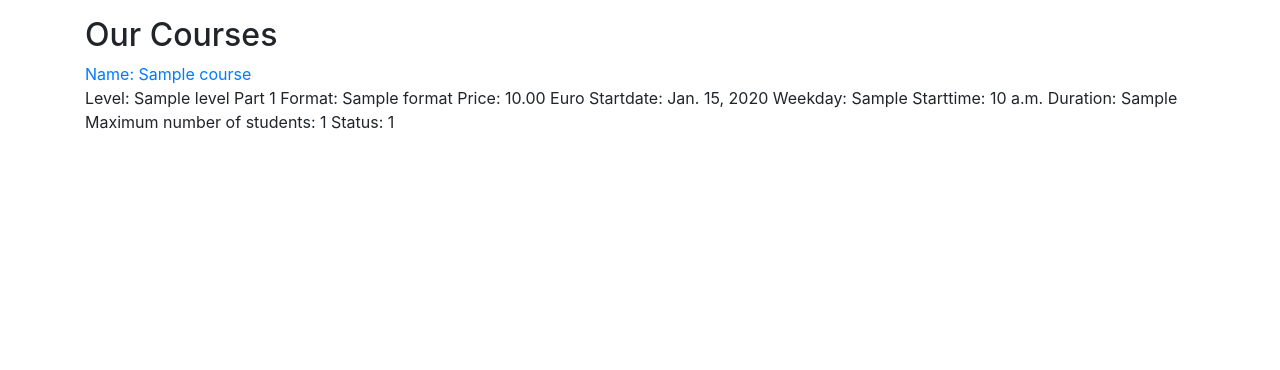
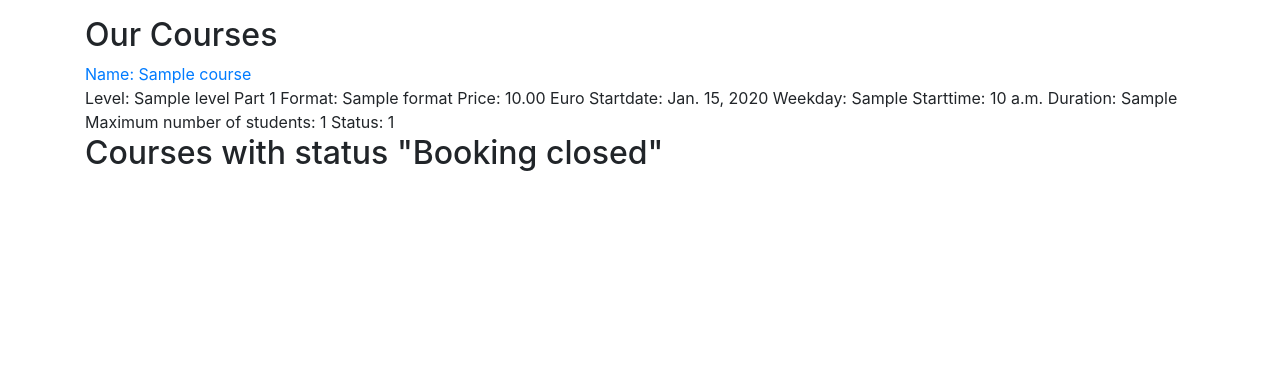
Before and after one commit to JulianeGampe/language-school, a Django app: page /courses/ in a window 1280 px wide. Shown: the part 80-450 px from the top of the page. Run offline with Django 3.2, Linux system fonts and the light colour scheme; a user stored in the database is signed in; tables that the repository leaves empty hold one stand-in row (values such as "Sample post"); some libraries are stand-ins or nearby versions.

Commit message:
Display bookable and booking closed separately

```diff
--- a/courses/templates/courses/courses.html
+++ b/courses/templates/courses/courses.html
@@ -7,9 +7,8 @@
         <div class="col mt-5">
 
         <h2>Our Courses</h2>
-
         {% for course in courses %}
-
+        {% if course.status == 1 %}
             <a href="{% url 'coursedetail' course.id %}">Name: {{ course.name }}</a>
             </br>
             Level: {{ course.level }}
@@ -22,7 +21,29 @@
             Maximum number of students: {{ course.limit }}
             Status: {{ course.status }}
             </br>
+        {% endif %}
         {% endfor %}
+
+
+        {% if request.user.is_superuser %}
+        <h2>Courses with status "Booking closed"</h2>
+        {% for course in courses %}
+        {% if course.status == 0 %}
+            <a href="{% url 'coursedetail' course.id %}">Name: {{ course.name }}</a>
+            </br>
+            Level: {{ course.level }}
+            Format: {{ course.format }}
+            Price: {{ course.price }} Euro
+            Startdate: {{ course.startdate }}
+            Weekday: {{ course.weekday }}
+            Starttime: {{ course.starttime }}
+            Duration: {{ course.duration }}
+            Maximum number of students: {{ course.limit }}
+            Status: {{ course.status }}
+            </br>
+        {% endif %}
+        {% endfor %}
+        {% endif %}
 
         </div>
     </div>
```
